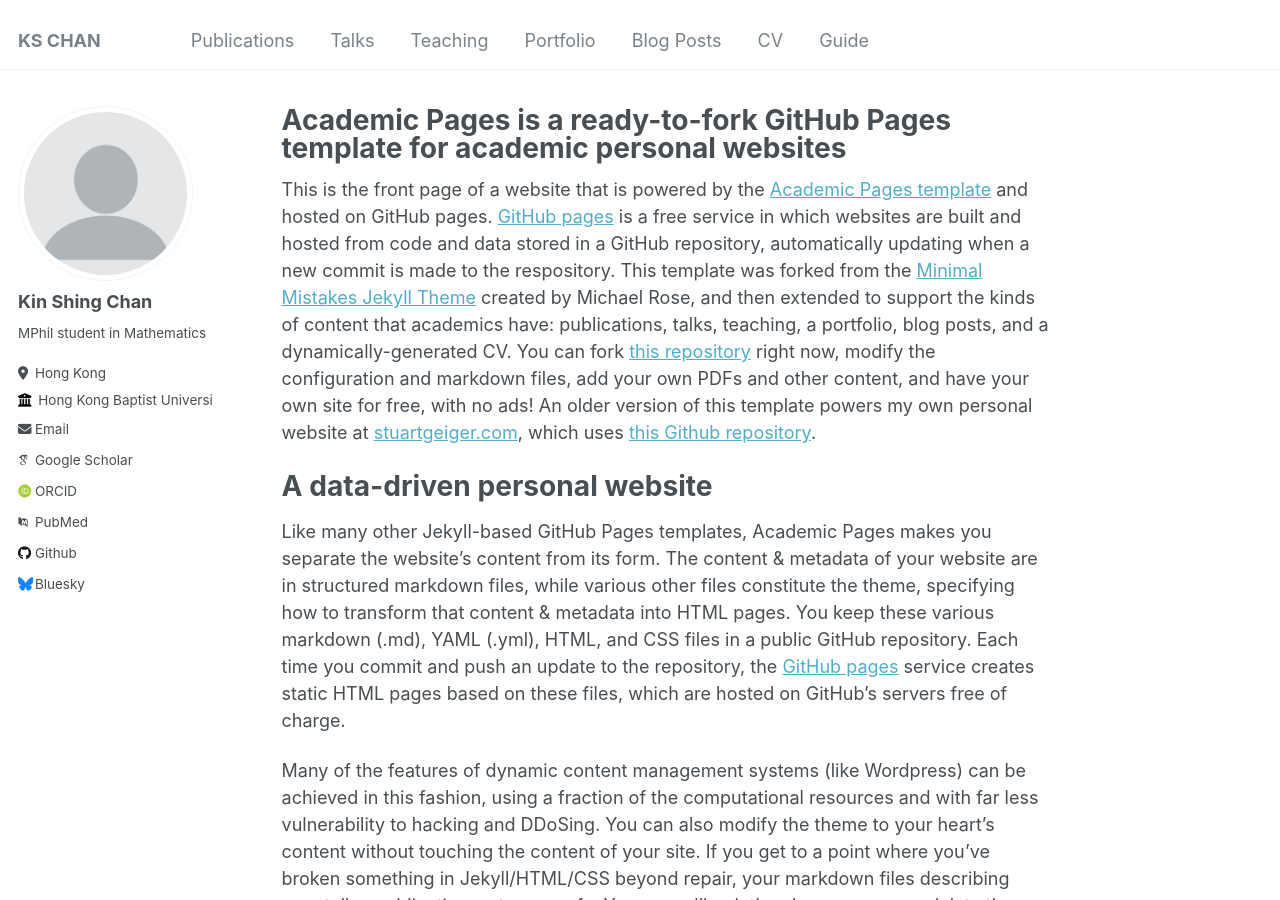
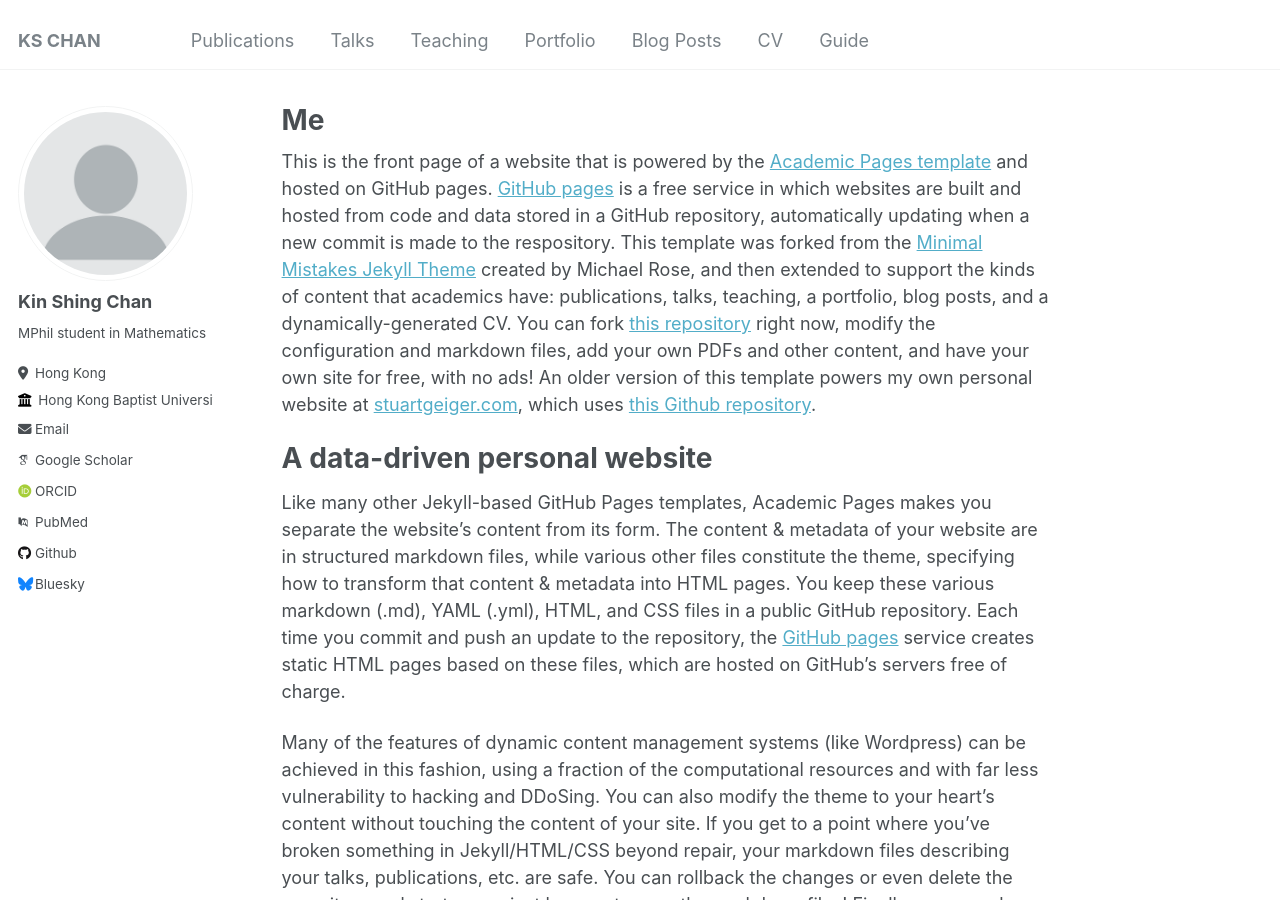
Before and after one commit to kschan987/ks3, a Jekyll site: the page built from _pages/about.md, in a window 1280 px wide and 900 px high. Built offline with Jekyll 4.4.1, drawn with Linux system fonts in a browser that asks for light colours; some web fonts are replaced.

Commit message:
Update about.md

```diff
--- a/_pages/about.md
+++ b/_pages/about.md
@@ -1,6 +1,6 @@
 ---
 permalink: /
-title: "Academic Pages is a ready-to-fork GitHub Pages template for academic personal websites"
+title: "Me"
 author_profile: true
 redirect_from:
   - /about/
```
